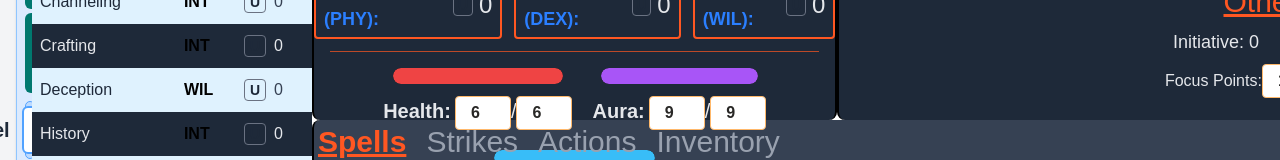
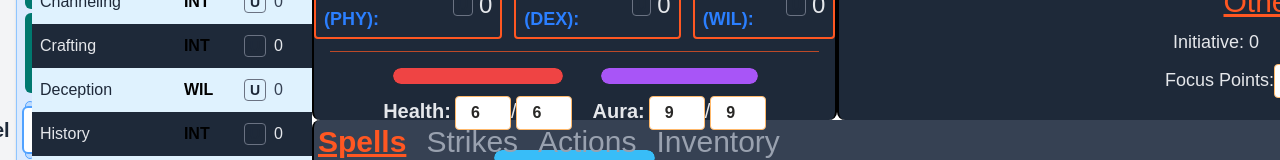
Before and after one commit to Acasez/kastorixv2, a React (Vite) app: page /kastorixv2/characterSheet in a window 1280 px wide. Shown: the part 290-450 px from the top of the page. Built offline with nearby package versions, Linux system fonts and the light colour scheme.

Commit message:
Better focus point display

```diff
--- a/src/components/CharacterSheet/OtherInfoSection/FocusPointsDisplay.tsx
+++ b/src/components/CharacterSheet/OtherInfoSection/FocusPointsDisplay.tsx
@@ -20,7 +20,7 @@ export default function FocusPointsDisplay() {
 
   return (
     <>
-      <span className=" text-text-light">Focus Points:</span>
+      <span className="text-lg text-text-light">Focus Points:</span>
       <NumberInput
         value={character.focusPoints.current}
         min={0}
```
